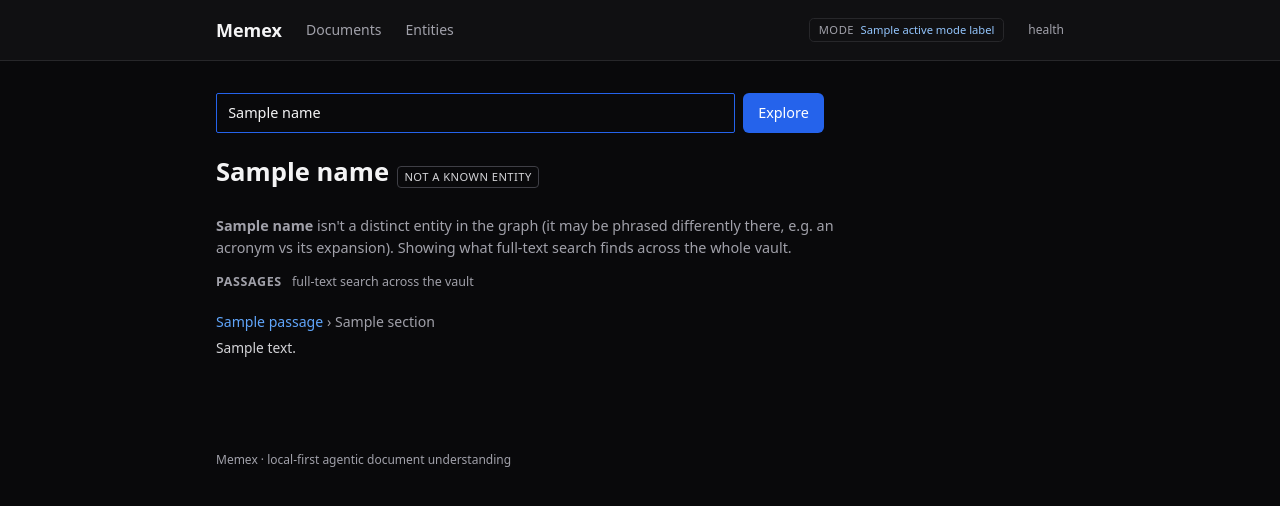
After one commit to Zenetusken/memex, a Python web app: template src/memex/webui/templates/entity.html in a window 1280 px wide. The commit adds this page. Shown: the top 506 px of the page. Run offline with Jinja, Linux system fonts and the light colour scheme; the template is opened without the code that fills it: most values are stand-ins (such as "Sample title", 1, 10 or a date in 2020).

Commit message:
webui: entity-centric discovery view (/entity, ADR-0011 fast-follow)
The visual surface for "everything about entity X" — the new `webui → retrieve`
boundary edge (documented, like `webui → parse`): `GET /entity?name=` calls the
`entity_overview` orchestrator and renders `entity.html`.

- Resolved → the graph profile: canonical identity (kind chips + true doc_count),
  the co-occurring concept neighbourhood (each tag a `/entity?name=` link, so you
  TRAVERSE the graph), the mentioning docs (links), and the scoped passages by
  human title › section.
- Unknown name → the honest whole-corpus FTS fallback with a "not a known entity"
  badge + an explanatory note (acronym-vs-expansion). No pretend profile.
- Empty name → just the lookup form.

Entry points: a header "Entities" nav link, and the doc-view "Related documents"
connecting-entity tags are now `/entity` links (the organic entry from any doc).

Fail-open inherited from the orchestrator (missing graph never raises). Semantic
`.entity-*` CSS in style.css (zinc + the single action-blue, mirrors `.related-*`/
`.ans-*`; AA — secondary text floors at zinc-400, badges use colour + label), no
new Tailwind, no JS (a GET form). `_passage_refs` is the passage view-model
(title › section + `?page=N#slug` href + a bounded preview), mirroring
`_source_view`.

Live-validated (Chrome e2e) on the 47-doc vault: `DNS` → the full resolved
profile (TCP/ARP/DHCP/HTTP/ICMP/UDP cluster, 6 docs, scoped passages); `STP`
(stored as "spanning") → the graceful FTS fallback. Pinned by `test_webui.py`
(resolved render / unknown fallback / lookup form / related-tag-is-entity-link).
Full suite 970 green.

Co-Authored-By: Claude Opus 4.8 (1M context) <noreply@anthropic.com>

```diff
--- a/src/memex/webui/static/style.css
+++ b/src/memex/webui/static/style.css
@@ -577,6 +577,102 @@ html { scroll-behavior: smooth; }
   border-radius: 0.25rem;
   color: rgb(212 212 216);                 /* zinc-300 */
 }
+.related-entity-link { color: rgb(212 212 216); text-decoration: none; }  /* zinc-300; the tag itself carries the border */
+.related-entity-link:hover { border-color: rgb(37 99 235); color: rgb(96 165 250); }  /* blue-600 border / blue-400 text */
+
+/* ── Entity-centric discovery view (/entity, ADR-0011, 2026-05-28) ────────────
+   "Everything about entity X": graph identity + co-occurring neighbourhood +
+   mentioning docs + FTS passages. Same zinc + single action-blue language as
+   .related-* / .ans-*. Co-occurring tags are LINKS (traverse the neighbourhood). */
+.entity-lookup { display: flex; gap: 0.5rem; margin: 0 0 1.25rem; max-width: 38rem; }
+.entity-lookup-input {
+  flex: 1;
+  background: rgb(9 9 11);                  /* zinc-950 */
+  border: 1px solid rgb(63 63 70);          /* zinc-700 */
+  border-radius: 0.375rem;
+  padding: 0.5rem 0.7rem;
+  color: rgb(244 244 245);                  /* zinc-100 */
+  font-size: 0.9rem;
+}
+.entity-lookup-input:focus { outline: none; border-color: rgb(37 99 235); }  /* blue-600 */
+.entity-lookup-btn {
+  background: rgb(37 99 235);               /* blue-600 — the single action accent */
+  color: rgb(255 255 255);
+  border: none;
+  border-radius: 0.375rem;
+  padding: 0.5rem 0.95rem;
+  font-size: 0.9rem;
+  cursor: pointer;
+}
+.entity-lookup-btn:hover { background: rgb(29 78 216); }  /* blue-700 */
+.entity-hint { color: rgb(161 161 170); font-size: 0.9rem; max-width: 42rem; line-height: 1.5; }  /* zinc-400 */
+
+.entity-head { display: flex; flex-wrap: wrap; align-items: baseline; gap: 0.5rem; margin: 0.5rem 0 1.5rem; }
+.entity-name { font-size: 1.6rem; font-weight: 600; color: rgb(244 244 245); margin: 0; }  /* zinc-100 */
+.entity-badge {
+  font-size: 0.7rem;
+  text-transform: uppercase;
+  letter-spacing: 0.04em;
+  padding: 0.08rem 0.4rem;
+  border-radius: 0.25rem;
+  border: 1px solid transparent;
+}
+.entity-badge-known { color: rgb(147 197 253); border-color: rgb(37 99 235 / 0.5); background: rgb(37 99 235 / 0.1); }  /* blue-300 on a blue tint */
+.entity-badge-unknown { color: rgb(212 212 216); border-color: rgb(63 63 70); }  /* zinc-300 / zinc-700 — quiet, label carries meaning */
+.entity-kind {
+  font-size: 0.75rem;
+  padding: 0.05rem 0.4rem;
+  border: 1px solid rgb(39 39 42);          /* zinc-800 */
+  border-radius: 0.25rem;
+  color: rgb(212 212 216);                  /* zinc-300 */
+}
+.entity-doccount { color: rgb(161 161 170); font-size: 0.85rem; }  /* zinc-400 */
+
+.entity-section { margin: 0 0 1.75rem; }
+.entity-section-title {
+  font-size: 0.78rem;
+  text-transform: uppercase;
+  letter-spacing: 0.05em;
+  color: rgb(161 161 170);                  /* zinc-400 — eyebrow, mirrors .related-title */
+  margin: 0 0 0.5rem;
+}
+.entity-section-note { color: rgb(161 161 170); font-size: 0.82rem; margin: 0 0 0.6rem; max-width: 42rem; line-height: 1.45; }  /* zinc-400 */
+.entity-section-note-inline { text-transform: none; letter-spacing: 0; font-weight: 400; color: rgb(161 161 170); margin-left: 0.4rem; }  /* zinc-400 */
+
+.entity-cooccur { list-style: none; padding: 0; margin: 0; display: flex; flex-wrap: wrap; gap: 0.4rem; }
+.entity-cooccur-tag {
+  display: inline-flex;
+  align-items: baseline;
+  gap: 0.35rem;
+  padding: 0.18rem 0.5rem;
+  border: 1px solid rgb(39 39 42);          /* zinc-800 */
+  border-radius: 0.3rem;
+  color: rgb(212 212 216);                  /* zinc-300 */
+  text-decoration: none;
+  font-size: 0.88rem;
+}
+.entity-cooccur-tag:hover { border-color: rgb(37 99 235); color: rgb(96 165 250); }  /* blue-600 / blue-400 — it's a traversal link */
+.entity-cooccur-meta { color: rgb(161 161 170); font-size: 0.72rem; }  /* zinc-400 */
+
+.entity-mentions { list-style: none; padding: 0; margin: 0; }
+.entity-mentions li { padding: 0.3rem 0; border-top: 1px solid rgb(39 39 42); }  /* zinc-800 divider */
+.entity-mentions li:first-child { border-top: none; }
+.entity-mention-link { color: rgb(96 165 250); text-decoration: none; }  /* blue-400 */
+.entity-mention-link:hover { text-decoration: underline; }
+
+.entity-passages { list-style: none; padding: 0; margin: 0; }
+.entity-passage { padding: 0.6rem 0; border-top: 1px solid rgb(39 39 42); }  /* zinc-800 */
+.entity-passage:first-child { border-top: none; }
+.entity-passage-source { color: rgb(96 165 250); text-decoration: none; font-size: 0.88rem; }  /* blue-400 */
+.entity-passage-source:hover { text-decoration: underline; }
+.entity-passage-section { color: rgb(161 161 170); }  /* zinc-400 */
+.entity-passage-text {
+  color: rgb(212 212 216);                  /* zinc-300 */
+  font-size: 0.86rem;
+  line-height: 1.5;
+  margin: 0.3rem 0 0;
+  white-space: pre-wrap;
+}
 
 /* ── Ask-page document scope-picker (the doc-picker, 2026-05-27) ──────────────
    A quiet <details> disclosure of the vault's documents; ticking some scopes the
--- a/src/memex/webui/templates/base.html
+++ b/src/memex/webui/templates/base.html
@@ -29,6 +29,7 @@
     <div class="max-w-4xl mx-auto px-6 py-4 flex items-center gap-6">
       <a href="/" class="font-bold text-lg">Memex</a>
       <a href="/documents" class="text-zinc-400 hover:text-zinc-100 text-sm">Documents</a>
+      <a href="/entity" class="text-zinc-400 hover:text-zinc-100 text-sm">Entities</a>
       <a href="/resources" class="mode-chip ml-auto" title="Co-residence resource mode (ADR-0007) — how the GPU is shared between context window and retrieval">
         <span class="mode-chip-k">mode</span><span class="mode-chip-v" id="mode-chip-v">{{ active_mode_label }}</span>
       </a>
--- a/src/memex/webui/templates/document.html
+++ b/src/memex/webui/templates/document.html
@@ -77,7 +77,7 @@
     <li class="related-item">
       <a class="related-link" href="/documents/{{ r.doc_id }}">{{ r.title }}</a>
       {% if r.shared_entities %}
-      <span class="related-via">via{% for e in r.shared_entities[:5] %} <span class="related-entity">{{ e }}</span>{% endfor %}</span>
+      <span class="related-via">via{% for e in r.shared_entities[:5] %} <a class="related-entity related-entity-link" href="/entity?name={{ e | urlencode }}" title="Explore {{ e }} across the vault">{{ e }}</a>{% endfor %}</span>
       {% endif %}
     </li>
     {% endfor %}
--- /dev/null
+++ b/src/memex/webui/templates/entity.html
@@ -0,0 +1,97 @@
+{% extends "base.html" %}
+{% block title %}Memex — {% if name %}{{ name }}{% else %}Entities{% endif %}{% endblock %}
+{% block content %}
+
+{# Entity-centric discovery (ADR-0011): identity + co-occurring neighbourhood +
+   mentioning docs come from the entity GRAPH; the quoted passages come from
+   full-text SEARCH of those documents. The two sources are deliberately distinct. #}
+
+<form action="/entity" method="get" class="entity-lookup" role="search">
+  <input
+    type="text"
+    name="name"
+    value="{{ name }}"
+    placeholder="An entity — e.g. DNS, TCP, a person, a method"
+    aria-label="Entity name"
+    class="entity-lookup-input"
+    autofocus>
+  <button type="submit" class="entity-lookup-btn">Explore</button>
+</form>
+
+{% if overview is none %}
+  <p class="entity-hint">
+    Look up everything the vault knows about an entity: which documents mention it,
+    the concepts it co-occurs with, and representative passages.
+  </p>
+{% else %}
+  {% set p = overview.profile %}
+  <header class="entity-head">
+    <h1 class="entity-name">{{ name }}</h1>
+    {% if p.resolved %}
+      <span class="entity-badge entity-badge-known">in graph</span>
+      {% for k in p.kinds %}<span class="entity-kind">{{ k }}</span>{% endfor %}
+      <span class="entity-doccount">mentioned in {{ p.doc_count }} document{{ '' if p.doc_count == 1 else 's' }}</span>
+    {% else %}
+      <span class="entity-badge entity-badge-unknown">not a known entity</span>
+    {% endif %}
+  </header>
+
+  {% if p.resolved %}
+    {% if p.cooccurring %}
+    <section class="entity-section">
+      <h2 class="entity-section-title">Co-occurring concepts</h2>
+      <p class="entity-section-note">What else appears in the documents that mention {{ name }} — ranked by specificity (rare, on-topic concepts first). From the graph.</p>
+      <ul class="entity-cooccur">
+        {% for co in p.cooccurring %}
+        <li>
+          <a class="entity-cooccur-tag" href="/entity?name={{ co.name | urlencode }}" title="{{ co.kind }} · shared in {{ co.shared_docs }} of {{ name }}'s documents">
+            {{ co.name }}<span class="entity-cooccur-meta">{{ co.kind }} · {{ co.shared_docs }}</span>
+          </a>
+        </li>
+        {% endfor %}
+      </ul>
+    </section>
+    {% endif %}
+
+    {% if p.mentions %}
+    <section class="entity-section">
+      <h2 class="entity-section-title">Mentioned in</h2>
+      <ul class="entity-mentions">
+        {% for m in p.mentions %}
+        <li><a class="entity-mention-link" href="/documents/{{ m.doc_id }}">{{ m.title }}</a></li>
+        {% endfor %}
+      </ul>
+      {% if p.doc_count > p.mentions|length %}
+      <p class="entity-section-note">Showing {{ p.mentions|length }} of {{ p.doc_count }}.</p>
+      {% endif %}
+    </section>
+    {% endif %}
+  {% else %}
+    <p class="entity-hint">
+      <strong>{{ name }}</strong> isn't a distinct entity in the graph (it may be
+      phrased differently there, e.g. an acronym vs its expansion). Showing what
+      full-text search finds across the whole vault.
+    </p>
+  {% endif %}
+
+  <section class="entity-section">
+    <h2 class="entity-section-title">
+      Passages
+      {% if overview.passages_scoped %}<span class="entity-section-note-inline">from the {{ p.doc_count }} mentioning document{{ '' if p.doc_count == 1 else 's' }}</span>{% else %}<span class="entity-section-note-inline">full-text search across the vault</span>{% endif %}
+    </h2>
+    {% if passages %}
+    <ul class="entity-passages">
+      {% for pa in passages %}
+      <li class="entity-passage">
+        <a class="entity-passage-source" href="{{ pa.href }}">{{ pa.title }}{% if pa.section %} <span class="entity-passage-section">› {{ pa.section }}</span>{% endif %}</a>
+        <p class="entity-passage-text">{{ pa.text }}</p>
+      </li>
+      {% endfor %}
+    </ul>
+    {% else %}
+    <p class="entity-hint">No passages found.</p>
+    {% endif %}
+  </section>
+{% endif %}
+
+{% endblock %}
```
Also changed, not shown: src/memex/webui/app.py (+65 -0 lines), tests/integration/test_webui.py (+106 -0 lines).
